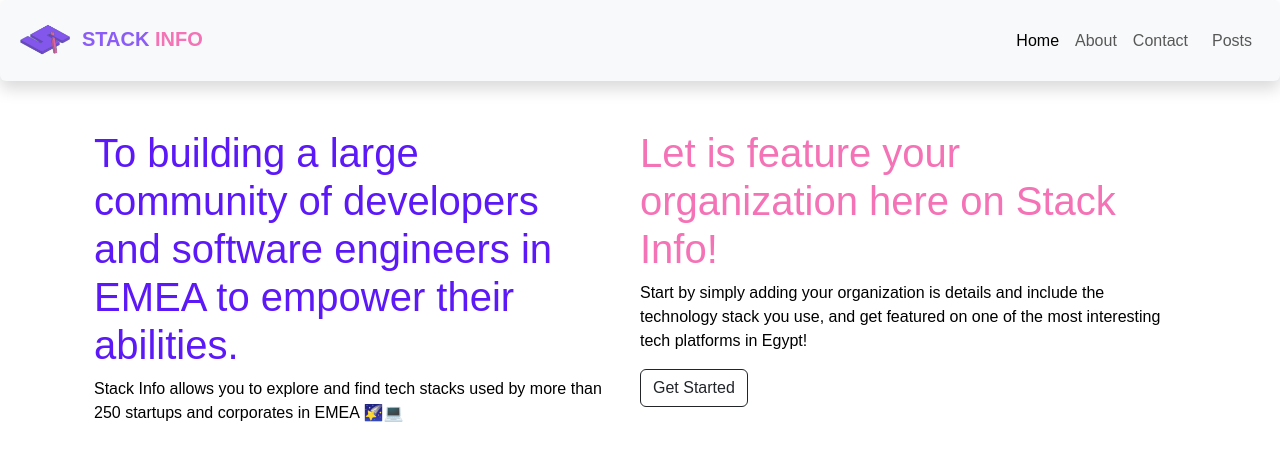
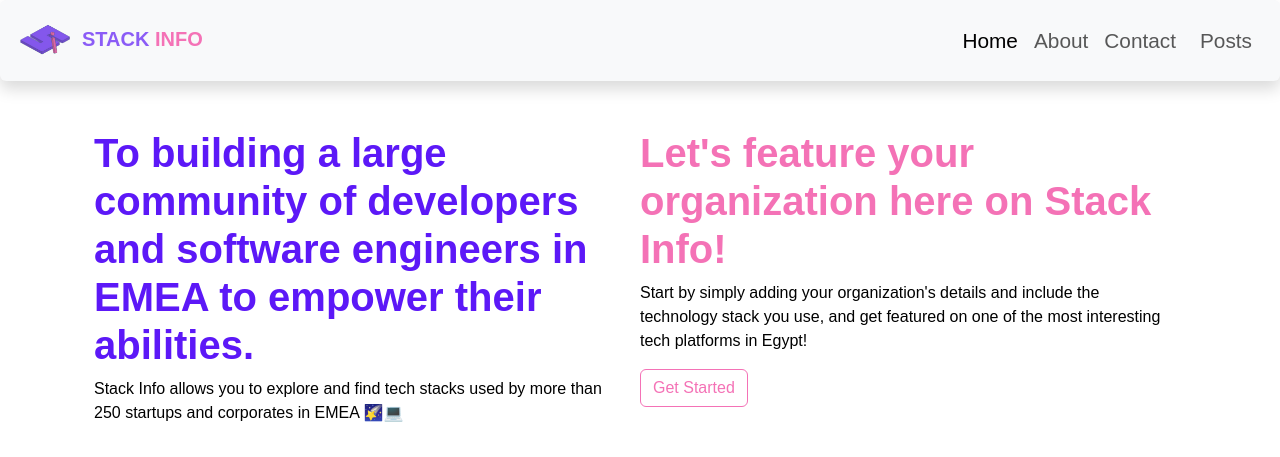
Before and after one commit to narozezzat/company-stack, a Next.js app: page / in a window 1280 px wide. Shown: the top 457 px of the page. Built offline with nearby package versions, Linux system fonts and the light colour scheme.

Commit message:
change in the design

```diff
--- a/componenet/Information.js
+++ b/componenet/Information.js
@@ -7,16 +7,16 @@
         <div className="container row mt-4 justify-content-end">
 
             <div className="col-md-6 col-sm-12">
-                <h1 className={styles.mainColor1}>
+                <h1 style={{ color: "#5C18F7", fontWeight: "bold" }}>
                     To building a large community of developers and software engineers in EMEA to empower their abilities.
                 </h1>
                 <p>Stack Info allows you to explore and find tech stacks used by more than 250 startups and corporates in EMEA 🌠💻</p>
             </div>
 
             <div className="col-md-6 col-sm-12">
-                <h1 className={styles.mainColor2}>Let is feature your organization here on Stack Info!</h1>
-                <p>Start by simply adding your organization is details and include the technology stack you use, and get featured on one of the most interesting tech platforms in Egypt!</p>
-                <button className="btn get-started-outline border border-dark">Get Started</button>
+                <h1 className="" style={{ color: "#F472B6", fontWeight: "bold" }}>Let's feature your organization here on Stack Info!</h1>
+                <p>Start by simply adding your organization's details and include the technology stack you use, and get featured on one of the most interesting tech platforms in Egypt!</p>
+                <button className="btn get-started-outline" style={{color: "#F472B6", border: "solid 1px"}}>Get Started</button>
             </div>
 
         </div>
--- a/componenet/Navbar.js
+++ b/componenet/Navbar.js
@@ -25,7 +25,7 @@
             <span className="navbar-toggler-icon"></span>
           </button>
 
-          <div className="collapse navbar-collapse" id="navbarNav">
+          <div className="collapse navbar-collapse" id="navbarNav" style={{fontSize: "1.3rem"}}>
             <ul className="navbar-nav">
               <li className="nav-item">
                 <Link className="nav-link active" aria-current="page" href="/">Home</Link>
--- a/styles/Navbar.module.css
+++ b/styles/Navbar.module.css
@@ -1,4 +1,6 @@
-
+.satckCompanyNav{
+    font-family: 1.5rem;
+}
 
 .stackText{
     color: #8b5cf6;
```
